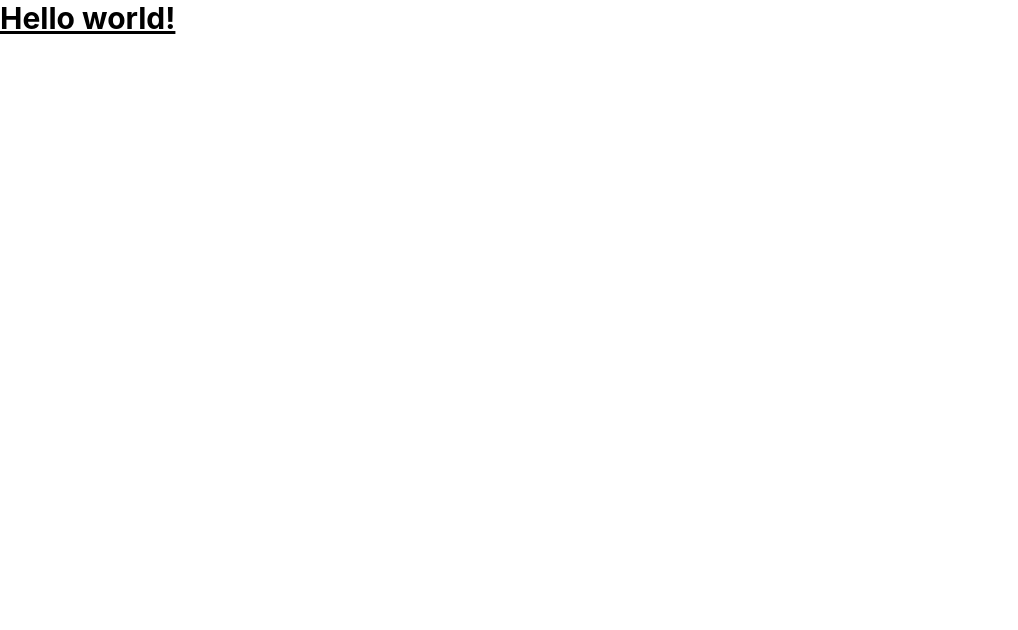
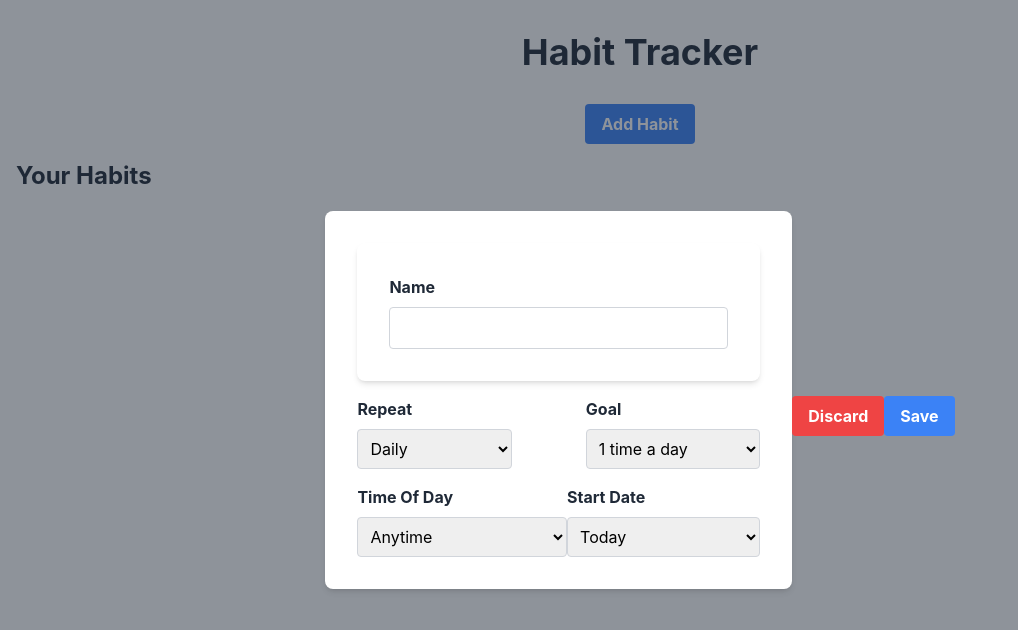
Before and after one commit to akashvinchankar/habit-tracker, a React (Vite) app: page / in a window 1280 px wide. Shown: the top 630 px of the page, without its empty margins (0-1018 px from the left). Built offline with nearby package versions, Linux system fonts and the light colour scheme.

Commit message:
Add Home component and related files

```diff
--- a/src/App.tsx
+++ b/src/App.tsx
@@ -1,7 +1,9 @@
+import Home from "./components/Home";
+
 function App() {
   return (
     <>
-      <h1 className="text-3xl font-bold underline">Hello world!</h1>
+      <Home />
     </>
   );
 }
--- /dev/null
+++ b/src/components/AddHabitModal.tsx
@@ -0,0 +1,117 @@
+const AddHabitModal = () => {
+  return (
+    <>
+      <form
+        action=""
+        className="fixed top-0 left-0 w-full h-full flex justify-center items-center bg-gray-800 bg-opacity-50"
+      >
+        <div className="flex flex-col bg-white p-8 rounded-lg shadow-md">
+          <div className="bg-white p-8 rounded-lg shadow-md">
+            <label className="text-md font-bold text-gray-800" htmlFor="name">
+              Name
+            </label>
+            <input
+              className="w-full border border-gray-300 p-2 rounded mt-2"
+              type="text"
+              id="name"
+            />
+          </div>
+          <div className="flex justify-between items-center mt-4">
+            {/* Repeat */}
+            <div>
+              <label
+                className="text-md font-bold text-gray-800 mt-4"
+                htmlFor="repeat"
+              >
+                Repeat
+              </label>
+              <select
+                className="w-full border border-gray-300 p-2 rounded mt-2"
+                name="repeat"
+                id="repeat"
+              >
+                <option value="daily">Daily</option>
+                <option value="weekly">Weekly</option>
+                <option value="monthly">Monthly</option>
+              </select>
+            </div>
+            {/* Goal */}
+            <div>
+              <label
+                className="text-md font-bold text-gray-800 mt-4"
+                htmlFor="goal"
+              >
+                Goal
+              </label>
+              <select
+                className="w-full border border-gray-300 p-2 rounded mt-2"
+                name="goal"
+                id="goal"
+              >
+                <option value="1">1 time a day</option>
+                <option value="2">2 times a day</option>
+                <option value="3">3 times a day</option>
+              </select>
+            </div>
+          </div>
+          <div className="flex justify-between items-center mt-4">
+            {/* Time Of Day */}
+            <div>
+              <label
+                className="text-md font-bold text-gray-800 mt-4"
+                htmlFor="time"
+              >
+                Time Of Day
+              </label>
+              <select
+                className="w-full border border-gray-300 p-2 rounded mt-2"
+                name="time"
+                id="time"
+              >
+                <option value="anytime">Anytime</option>
+                <option value="morning">Morning</option>
+                <option value="afternoon">Afternoon</option>
+                <option value="evening">Evening</option>
+              </select>
+            </div>
+            {/* Start Date */}
+            <div>
+              <label
+                className="text-md font-bold text-gray-800 mt-4"
+                htmlFor="start-date"
+              >
+                Start Date
+              </label>
+              <select
+                className="w-full border border-gray-300 p-2 rounded mt-2"
+                name="start-date"
+                id="start-date"
+              >
+                <option value="today">Today</option>
+                <option value="tomorrow">Tomorrow</option>
+              </select>
+            </div>
+          </div>
+        </div>
+        <div className="flex justify-between items-center mt-4">
+          {/* Discard */}
+          <button
+            className="bg-red-500 hover:bg-red-700 text-white font-bold py-2 px-4 rounded mt-4"
+            onClick={() => console.log("Discard")}
+          >
+            Discard
+          </button>
+          {/* Save */}
+          <button
+            className="bg-blue-500 hover:bg-blue-700 text-white font-bold py-2 px-4 rounded mt-4"
+            onClick={() => console.log("Save")}
+          >
+            Save
+          </button>
+        </div>
+      </form>
+    </>
+  );
+};
+
+export default AddHabitModal;
--- /dev/null
+++ b/src/components/HabitDetails.tsx
@@ -0,0 +1,5 @@
+const HabitDetails = () => {
+  return <div>HabitDetails</div>;
+};
+
+export default HabitDetails;
--- /dev/null
+++ b/src/components/HabitsContainer.tsx
@@ -0,0 +1,9 @@
+const HabitsContainer = () => {
+  return (
+    <div>
+      <h1 className="text-2xl font-bold text-gray-800">Your Habits</h1>
+    </div>
+  );
+};
+
+export default HabitsContainer;
--- /dev/null
+++ b/src/components/Home.tsx
@@ -0,0 +1,26 @@
+import AddHabitModal from "./AddHabitModal";
+import HabitsContainer from "./HabitsContainer";
+
+const Home = () => {
+  return (
+    <>
+      <h1 className="text-4xl font-bold text-center text-gray-800 mt-8">
+        Habit Tracker
+      </h1>
+      <div className="flex justify-center items-center mt-4">
+        <button
+          className="bg-blue-500 hover:bg-blue-700 text-white font-bold py-2 px-4 rounded mt-4"
+          onClick={() => console.log("Add Habit")}
+        >
+          Add Habit
+        </button>
+      </div>
+      <div className="flex justify-left m-4">
+        <HabitsContainer />
+        <AddHabitModal />
+      </div>
+    </>
+  );
+};
+
+export default Home;
```
